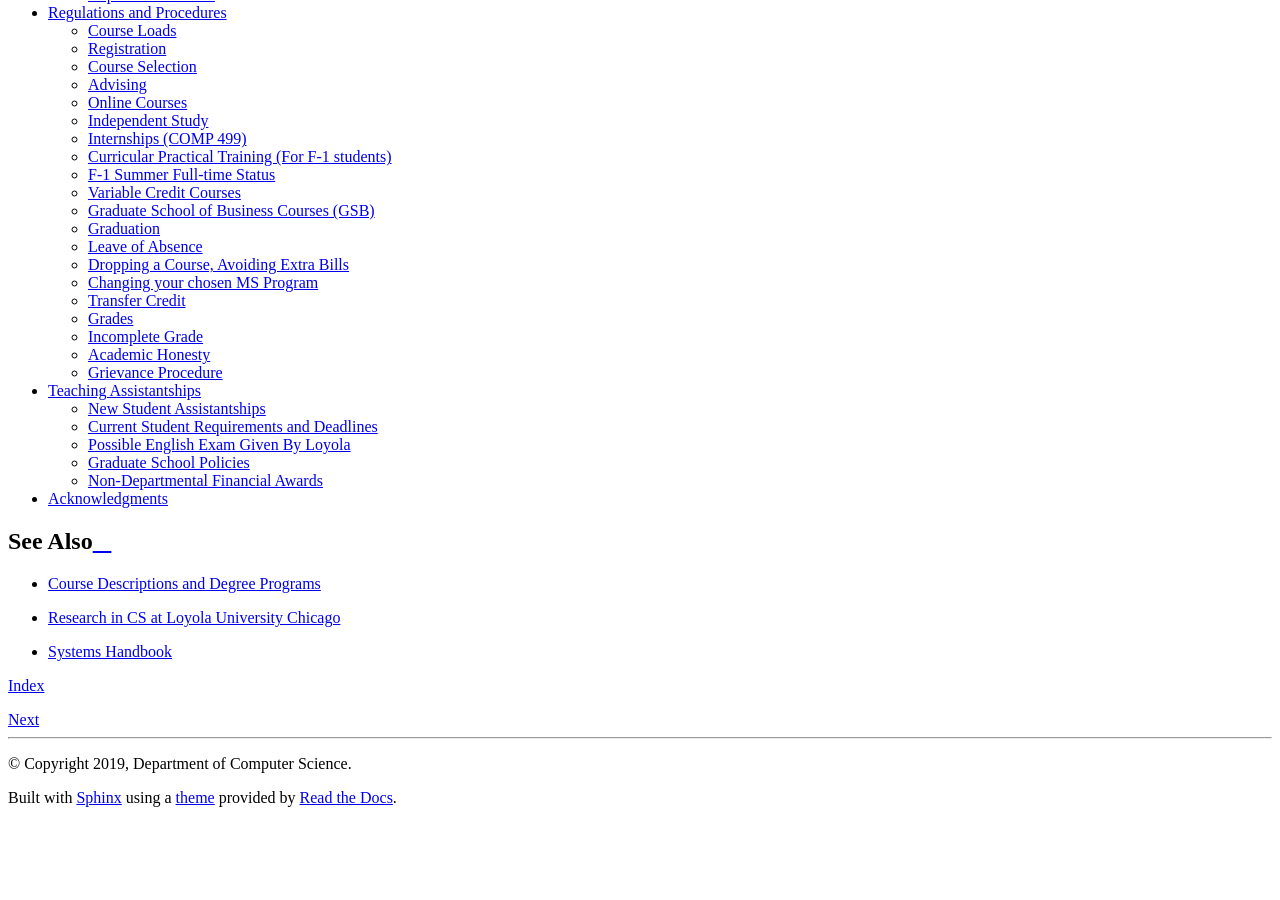
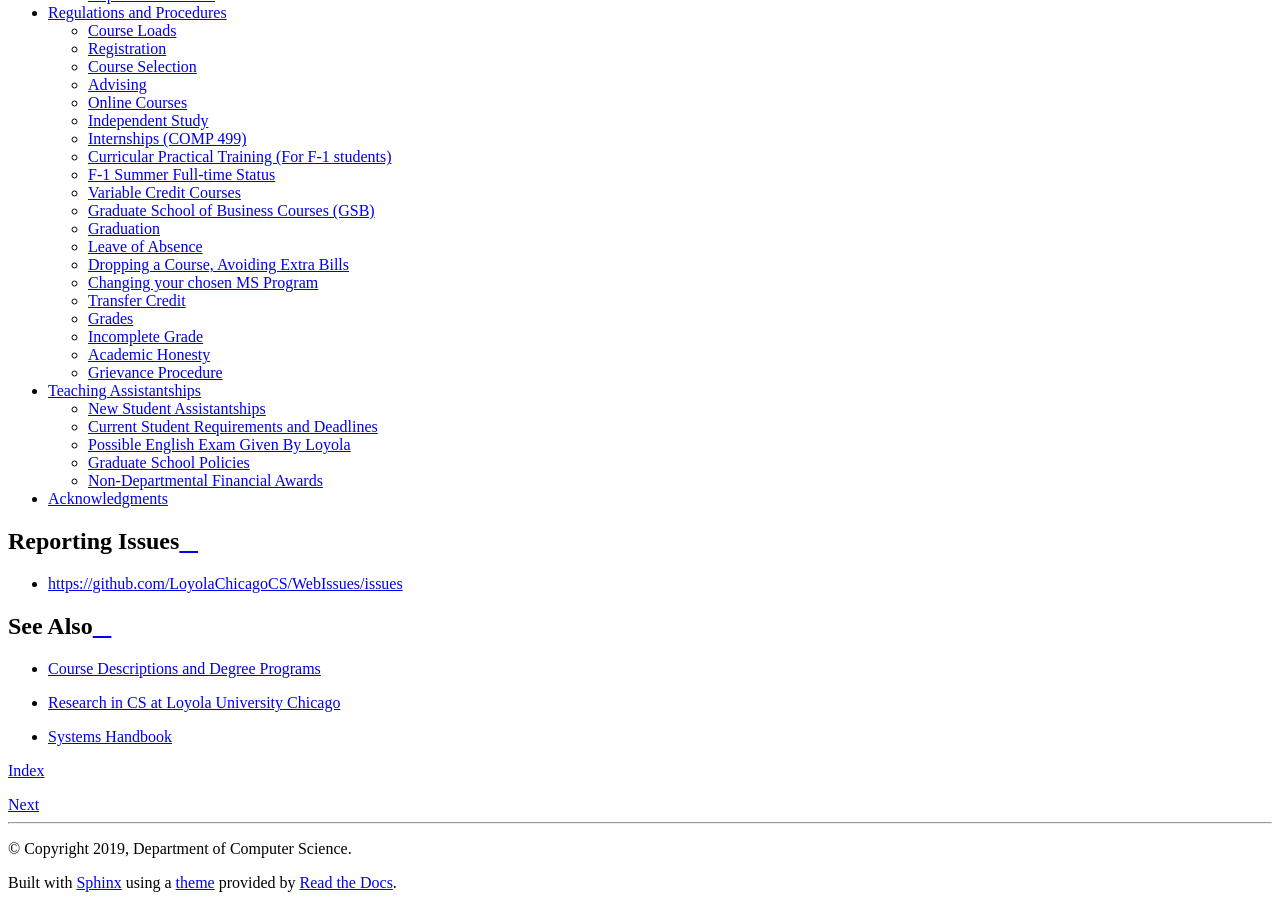
Before and after one commit to LoyolaChicagoCS/gradhandbook, a Sphinx documentation site: the page built from source/index.rst, in a window 1280 px wide and 900 px high, scrolled down 810 px. Built offline with Sphinx 7.4.7 and the Read the Docs theme 2.0.0, drawn with Linux system fonts in a browser that asks for light colours; before the commit the page ends 1625 px from its top, so only the background shows below that.

Commit message:
add information about how to report issues

```diff
--- a/source/index.rst
+++ b/source/index.rst
@@ -19,6 +19,11 @@ This site is also available in |pdf-version| and |epub-version| formats.
    assistantships
    acknowledgments
 
+Reporting Issues
+-----------------
+
+* https://github.com/LoyolaChicagoCS/WebIssues/issues
+
 See Also
 ------------
 * `Course Descriptions and Degree Programs <https://academics.cs.luc.edu/>`_
```
